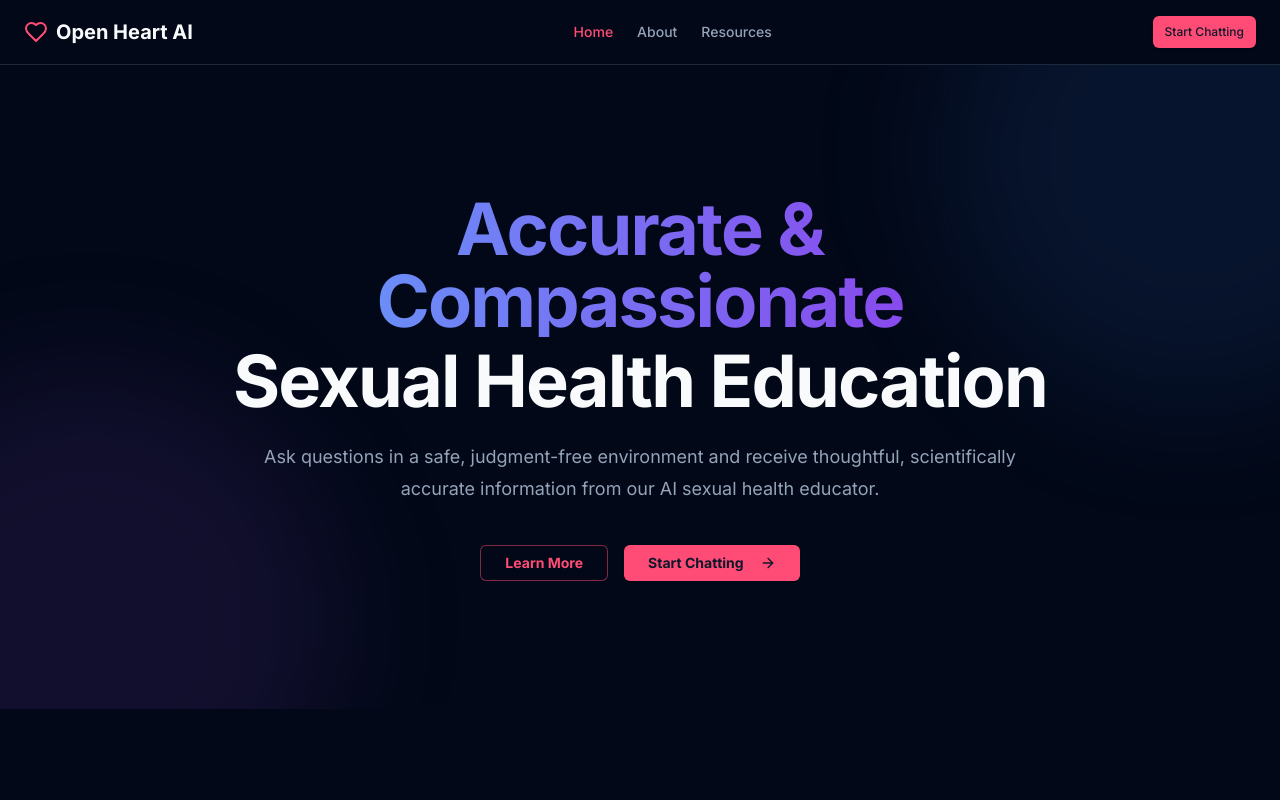
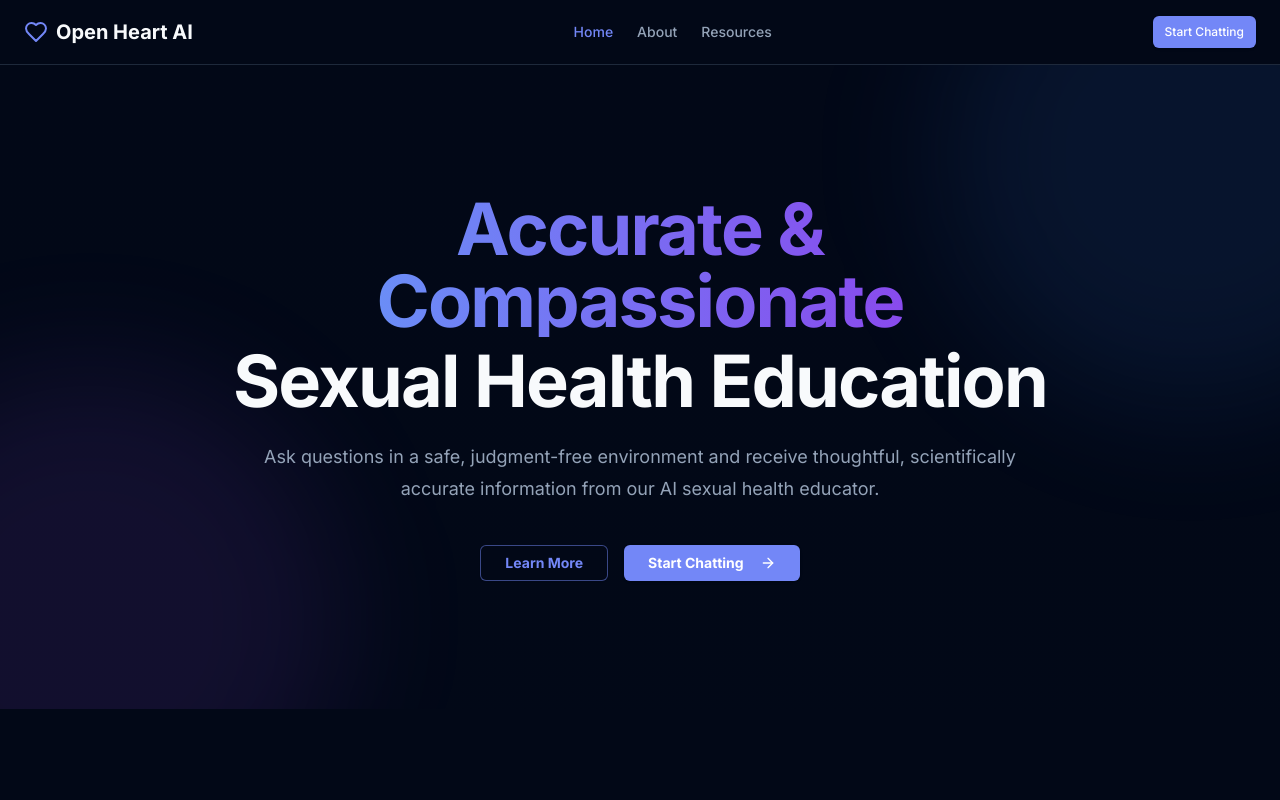
Before and after one commit to black-moon-clan/openheartai, a Next.js app in the folder frontend/: page / in a window 1280 px wide. Shown: the top 800 px of the page. Built offline with nearby package versions, Linux system fonts and the light colour scheme.

Commit message:
Update primary color to blue (#7383f6) and make logo white

```diff
--- a/frontend/src/app/globals.css
+++ b/frontend/src/app/globals.css
@@ -13,8 +13,8 @@
     --popover: 0 0% 100%;
     --popover-foreground: 222.2 84% 4.9%;
 
-    --primary: 346 100% 65%;
-    --primary-foreground: 210 40% 98%;
+    --primary: 231 89% 71%;
+    --primary-foreground: 0 0% 100%;
 
     --secondary: 210 40% 96.1%;
     --secondary-foreground: 222.2 47.4% 11.2%;
@@ -30,7 +30,7 @@
 
     --border: 214.3 31.8% 91.4%;
     --input: 214.3 31.8% 91.4%;
-    --ring: 346 100% 65%;
+    --ring: 231 89% 71%;
 
     --radius: 0.5rem;
   }
@@ -45,8 +45,8 @@
     --popover: 222.2 84% 4.9%;
     --popover-foreground: 210 40% 98%;
 
-    --primary: 346 100% 65%;
-    --primary-foreground: 222.2 47.4% 11.2%;
+    --primary: 231 89% 71%;
+    --primary-foreground: 0 0% 100%;
 
     --secondary: 217.2 32.6% 17.5%;
     --secondary-foreground: 210 40% 98%;
@@ -62,7 +62,7 @@
 
     --border: 217.2 32.6% 17.5%;
     --input: 217.2 32.6% 17.5%;
-    --ring: 346 100% 65%;
+    --ring: 231 89% 71%;
   }
 }
 
```
Also changed, not shown: frontend/public/heart-icon.svg.
